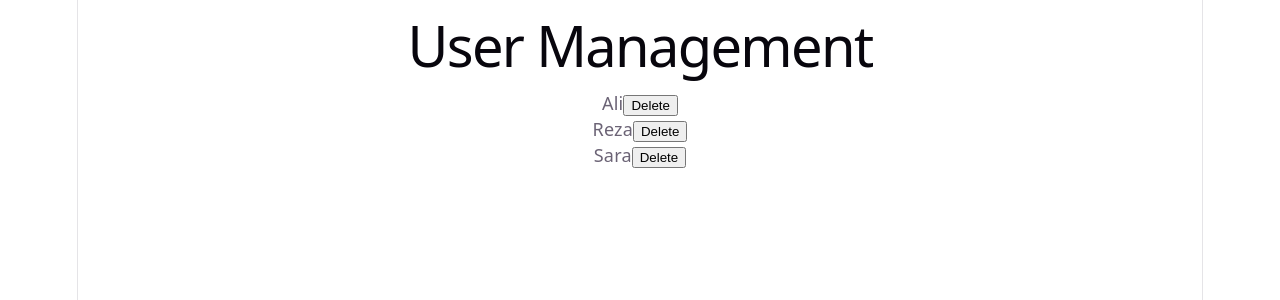
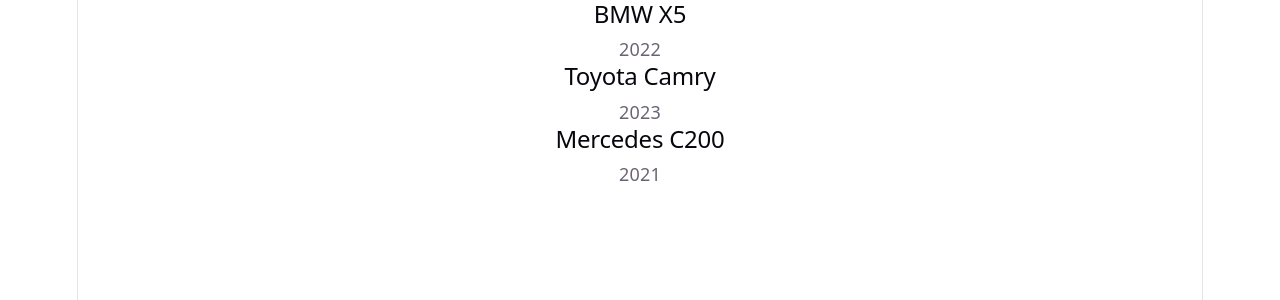
Before and after one commit to s-ebrahimi-dev/training-react, a React (Vite) app: page / in a window 1280 px wide. Shown: the top 300 px of the page. Built offline with nearby package versions, Linux system fonts and the light colour scheme.

Commit message:
passing props to components

```diff
--- a/src/App.jsx
+++ b/src/App.jsx
@@ -38,6 +38,75 @@
 // }
 
 
+// *================================Example-1====================================
+
+
+// function VehicleCard({
+//   model = "Unknown vehicle",
+//   year = 2026,
+//   isAvailable = false,
+// }) {
+//   return (
+//     <article>
+//       <h2>{model}</h2>
+//       <p>{year}</p>
+//       <p>{isAvailable ? "Available" : "Unavailable"}</p>
+//     </article>
+//   );
+// }
+
+function VehicleCard({ model, year }) {
+  return (
+    <article>
+      <h2>{model}</h2>
+      <p>{year}</p>
+    </article>
+  );
+}
+
+function VehicleList({ vehicles }) {
+  return (
+    <div>
+      {vehicles.map((vehicle) => (
+        <VehicleCard
+          key={vehicle.id}
+          model={vehicle.model}
+          year={vehicle.year}
+        />
+      ))}
+    </div>
+  );
+}
+
+function App() {
+  const vehicles = [
+    { id: 1, model: "BMW X5", year: 2022 },
+    { id: 2, model: "Toyota Camry", year: 2023 },
+    { id: 3, model: "Mercedes C200", year: 2021 },
+  ];
+
+  return (
+    <VehicleList vehicles={vehicles} />
+  );
+}
+export default App
+// *===========================Example-2========================================
+// function Button({ onPress }) {
+//   return (
+//     <button onClick={onPress}>
+//       Click me
+//     </button>
+//   );
+// }
+
+// function App() {
+//   function handleClick() {
+//     console.log("Button clicked!");
+//   }
+
+//   return <Button onPress={handleClick} />;
+// }
+// export default App
 //* =======================Naming Event Handler Props==================================
 // function Button({ onSmash, children }) {
 //   return (
@@ -174,7 +243,8 @@
 //     </div>
 //   );
 // }
-//* =====================Example-2================================
+//* ==============Event Delegation=======Example-2================================
+
 // export default function UserList() {
 
 //   const users = [
@@ -231,49 +301,50 @@
 //     </div>
 //   );
 // }
-// ======================Example-3 use-state================================
-import { useState } from "react";
 
-function UserList({ users, onDelete }) {
-  return (
-    <div>
-      {users.map(user => (
-        <div key={user.id}>
-          <span>{user.name}</span>
+//* ======================Example-3 use-state================================
+// import { useState } from "react";
 
-          <button onClick={() => onDelete(user.id)}>
-            Delete
-          </button>
-        </div>
-      ))}
-    </div>
-  );
-}
+// function UserList({ users, onDelete }) {
+//   return (
+//     <div>
+//       {users.map(user => (
+//         <div key={user.id}>
+//           <span>{user.name}</span>
 
-export default function App() {
+//           <button onClick={() => onDelete(user.id)}>
+//             Delete
+//           </button>
+//         </div>
+//       ))}
+//     </div>
+//   );
+// }
 
-  // آرایه کاربران اینجا قرار می‌گیرد
-  const [users, setUsers] = useState([
-    { id: 1, name: "Ali" },
-    { id: 2, name: "Reza" },
-    { id: 3, name: "Sara" }
-  ]);
+// export default function App() {
 
-  // تابع حذف کاربر
-  function handleDelete(userId) {
-    setUsers(prevUsers =>
-      prevUsers.filter(user => user.id !== userId)
-    );
-  }
+//   // آرایه کاربران اینجا قرار می‌گیرد
+//   const [users, setUsers] = useState([
+//     { id: 1, name: "Ali" },
+//     { id: 2, name: "Reza" },
+//     { id: 3, name: "Sara" }
+//   ]);
 
-  return (
-    <div>
-      <h1>User Management</h1>
+//   // تابع حذف کاربر
+//   function handleDelete(userId) {
+//     setUsers(prevUsers =>
+//       prevUsers.filter(user => user.id !== userId)
+//     );
+//   }
 
-      <UserList
-        users={users}
-        onDelete={handleDelete}
-      />
-    </div>
-  );
-}
+//   return (
+//     <div>
+//       <h1>User Management</h1>
+
+//       <UserList
+//         users={users}
+//         onDelete={handleDelete}
+//       />
+//     </div>
+//   );
+// }
```
